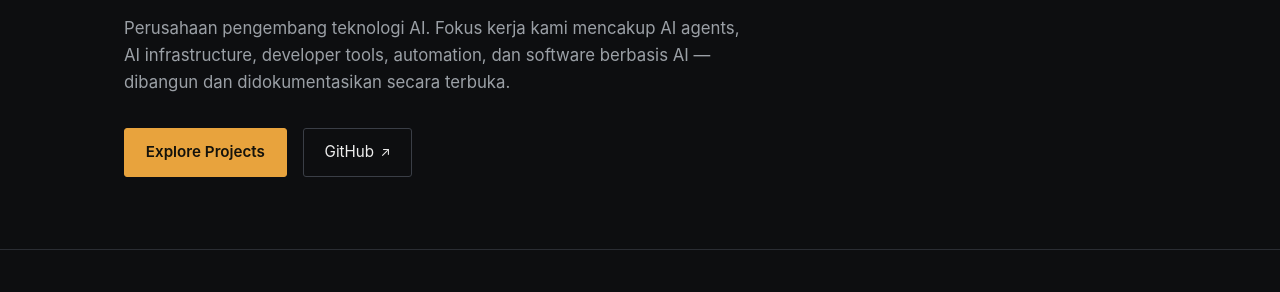
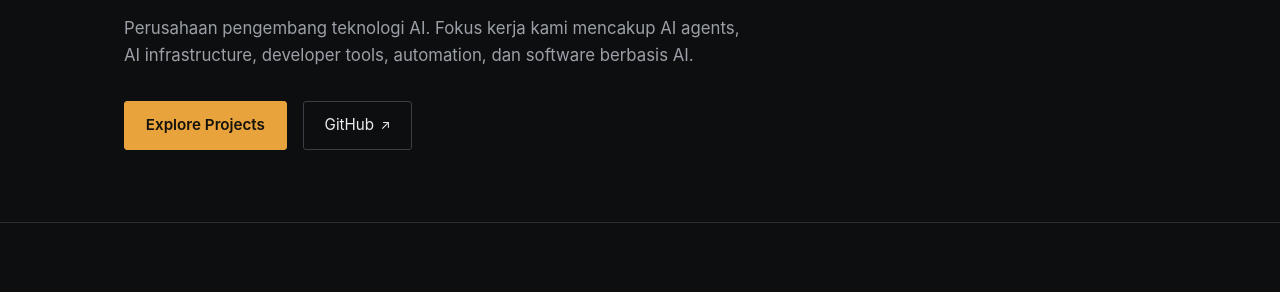
Before and after one commit to AksaraXAi/Aksara-Eksponensial-Satoshi, a plain HTML site: page index.html in a window 1280 px wide. Shown: the part 251-543 px from the top of the page. Drawn offline with Linux system fonts and the light colour scheme; no server answers.

Commit message:
Add files via upload

```diff
--- a/index.html
+++ b/index.html
@@ -61,8 +61,7 @@
       <h1 id="hero-heading">Aksara Eksponensial Satoshi</h1>
       <p class="hero-desc">
         Perusahaan pengembang teknologi AI. Fokus kerja kami mencakup AI agents,
-        AI infrastructure, developer tools, automation, dan software berbasis AI —
-        dibangun dan didokumentasikan secara terbuka.
+        AI infrastructure, developer tools, automation, dan software berbasis AI.
       </p>
       <div class="hero-actions">
         <a href="#projects" class="btn btn-primary">Explore Projects</a>
```
